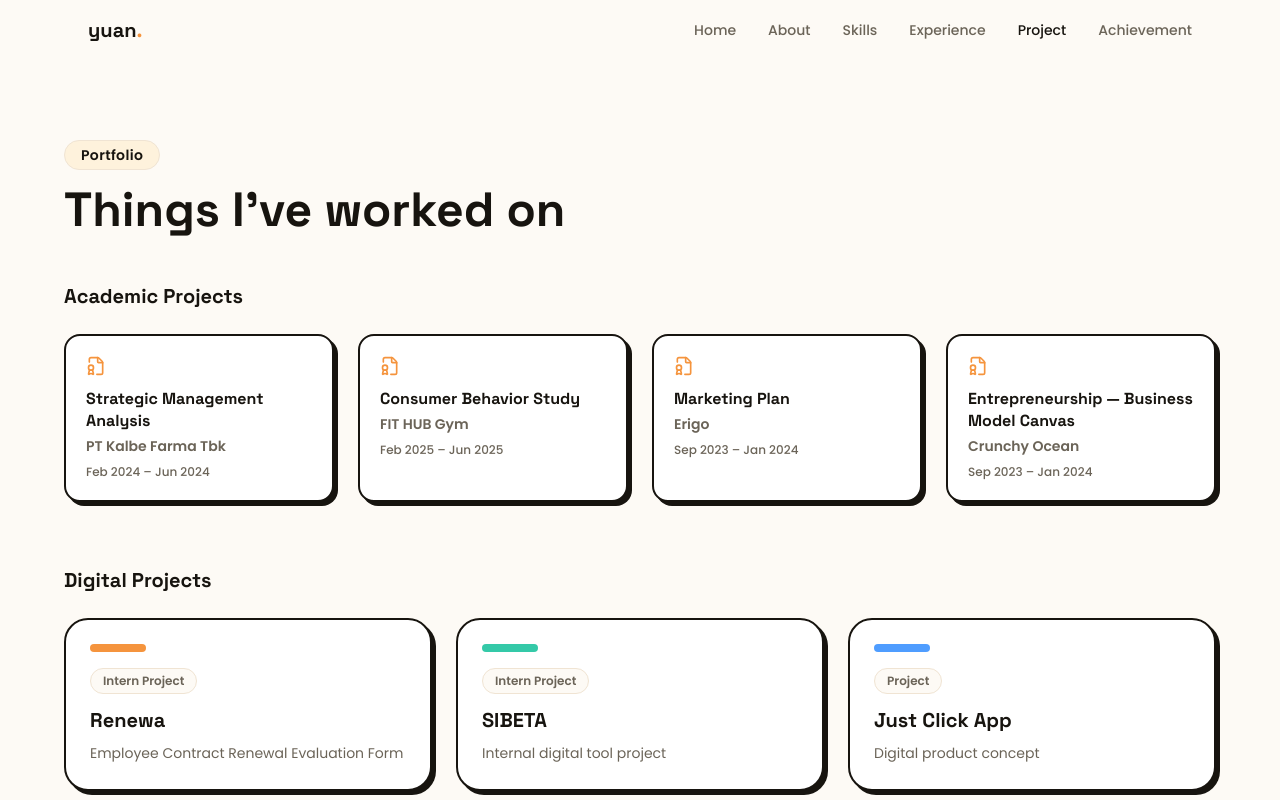
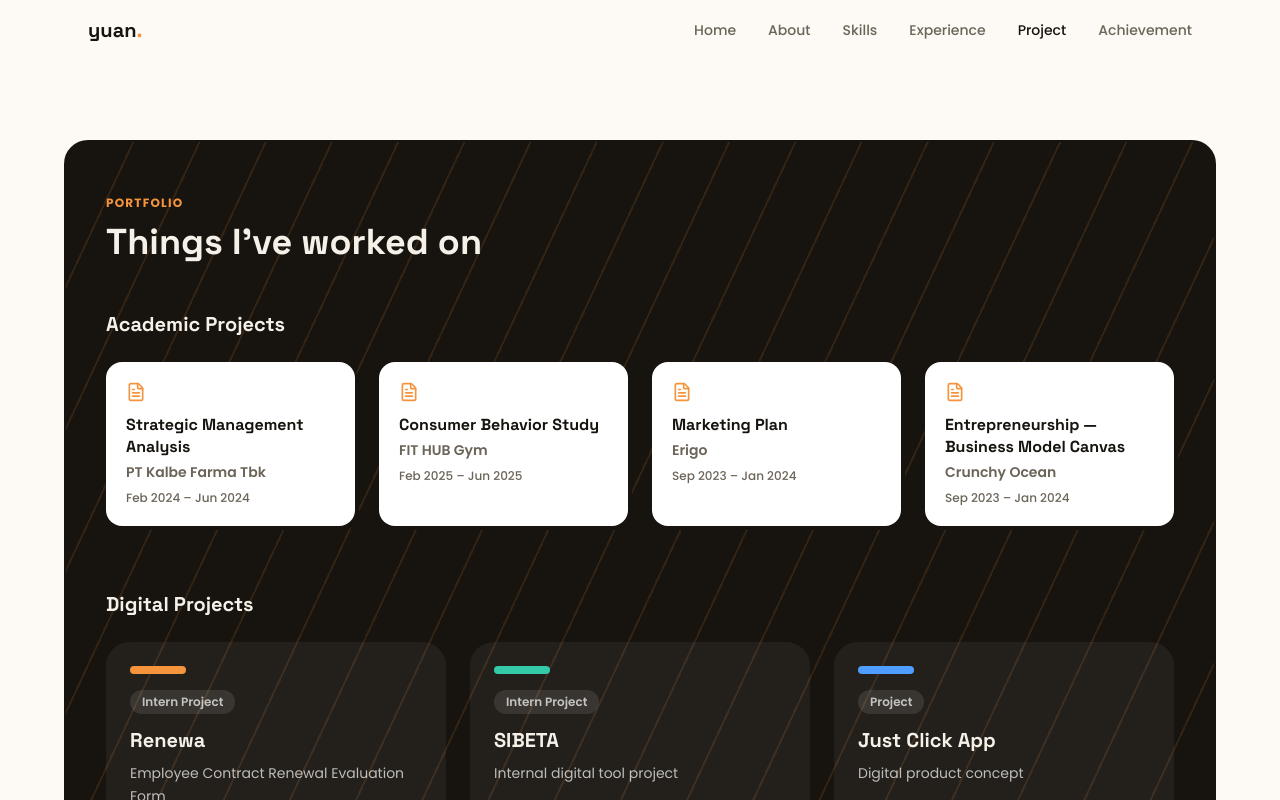
Before and after one commit to yuanmaherta/Yuan-s-Portfolio, a Next.js app: page /projects in a window 1280 px wide. Shown: the top 800 px of the page. Built offline with nearby package versions, Linux system fonts and the light colour scheme.

Commit message:
Redesign Projects: full dark diagonal theme, academic card putih, digital card gelap

```diff
--- a/src/components/sections/projects.tsx
+++ b/src/components/sections/projects.tsx
@@ -1,9 +1,8 @@
 "use client";
 
 import { motion } from "framer-motion";
-import { FileBadge2 } from "lucide-react";
+import { FileText } from "lucide-react";
 import { projects } from "@/lib/data";
-import { SectionHeading } from "@/components/ui/section-heading";
 
 const colorMap: Record<string, string> = {
   "accent-1": "bg-accent-1",
@@ -16,8 +15,13 @@ const colorMap: Record<string, string> = {
 export function Projects() {
   return (
     <section id="projects" className="px-6 py-20">
-      <div className="mx-auto max-w-6xl">
-        <SectionHeading eyebrow="Portfolio" title="Things I've worked on" />
+      <div className="diagonal-dark mx-auto max-w-6xl rounded-3xl border-2 border-ink px-6 py-12 sm:px-10">
+        <span className="text-xs font-bold uppercase tracking-widest text-primary">
+          Portfolio
+        </span>
+        <h2 className="font-display mt-2 text-3xl font-extrabold sm:text-4xl">
+          Things I&apos;ve worked on
+        </h2>
 
         {/* Academic projects */}
         <div className="mt-12">
@@ -31,9 +35,9 @@ export function Projects() {
                 viewport={{ once: true, amount: 0.3 }}
                 transition={{ duration: 0.45, delay: i * 0.08 }}
                 whileHover={{ y: -4 }}
-                className="rounded-2xl border-2 border-ink bg-card p-5 shadow-playful-sm"
+                className="flex flex-col rounded-2xl bg-white text-ink p-5 shadow-playful-sm"
               >
-                <FileBadge2 size={20} className="text-primary" />
+                <FileText size={20} className="text-primary" />
                 <h4 className="font-display mt-3 font-bold leading-snug">
                   {project.title}
                 </h4>
@@ -60,18 +64,18 @@ export function Projects() {
                 viewport={{ once: true, amount: 0.3 }}
                 transition={{ duration: 0.5, delay: i * 0.08 }}
                 whileHover={{ y: -6 }}
-                className="group flex flex-col rounded-3xl border-2 border-ink bg-card p-6 shadow-playful-sm transition-shadow hover:shadow-playful"
+                className="group flex flex-col rounded-3xl bg-white/5 p-6"
               >
                 <div
                   className={`h-2 w-14 rounded-full ${colorMap[project.color] ?? "bg-primary"}`}
                 />
-                <span className="mt-4 inline-block w-fit rounded-full bg-canvas px-3 py-1 text-xs font-semibold text-muted border border-card-border">
+                <span className="mt-4 inline-block w-fit rounded-full bg-white/10 px-3 py-1 text-xs font-semibold text-white/70">
                   {project.tag}
                 </span>
                 <h4 className="font-display mt-3 text-xl font-bold">
                   {project.title}
                 </h4>
-                <p className="mt-2 flex-1 text-sm leading-relaxed text-muted">
+                <p className="mt-2 flex-1 text-sm leading-relaxed text-white/70">
                   {project.subtitle}
                 </p>
               </motion.article>
```
